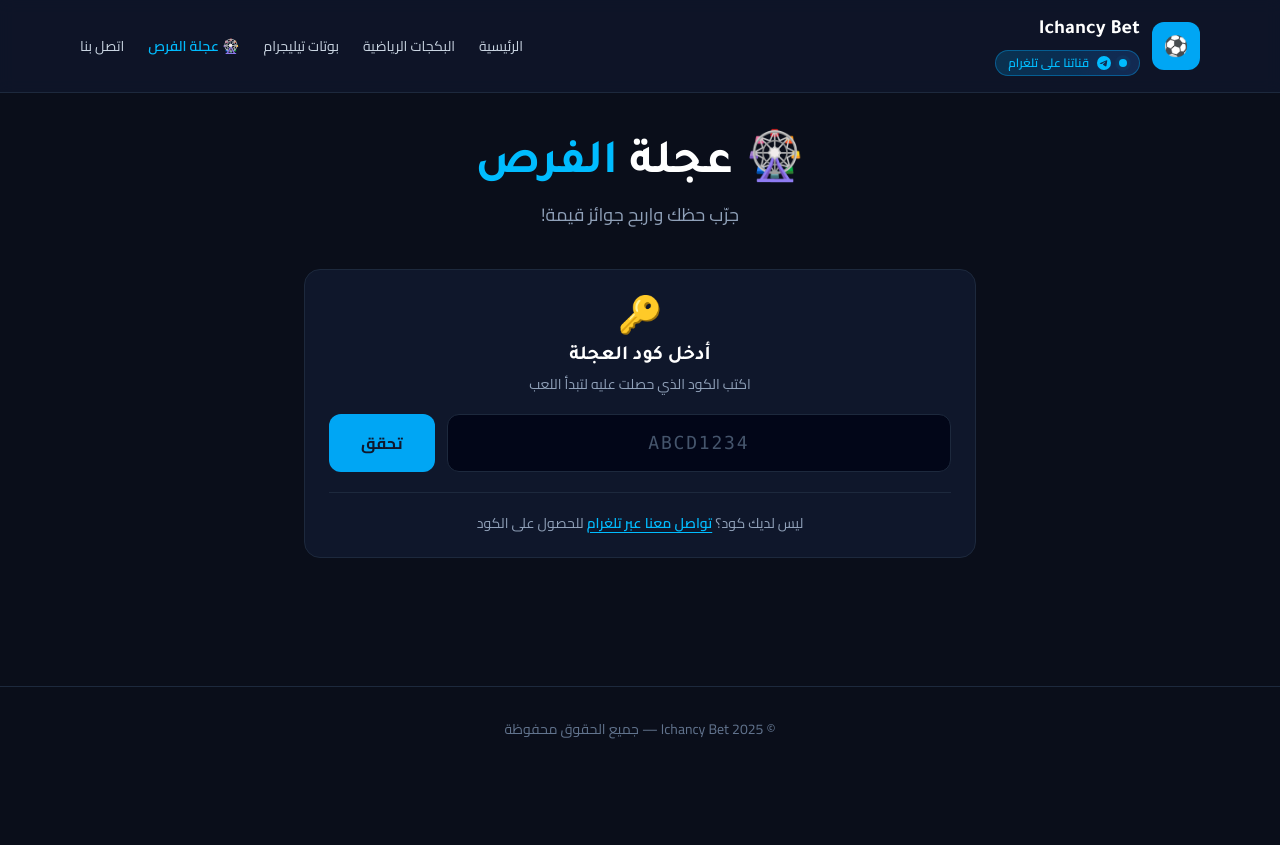
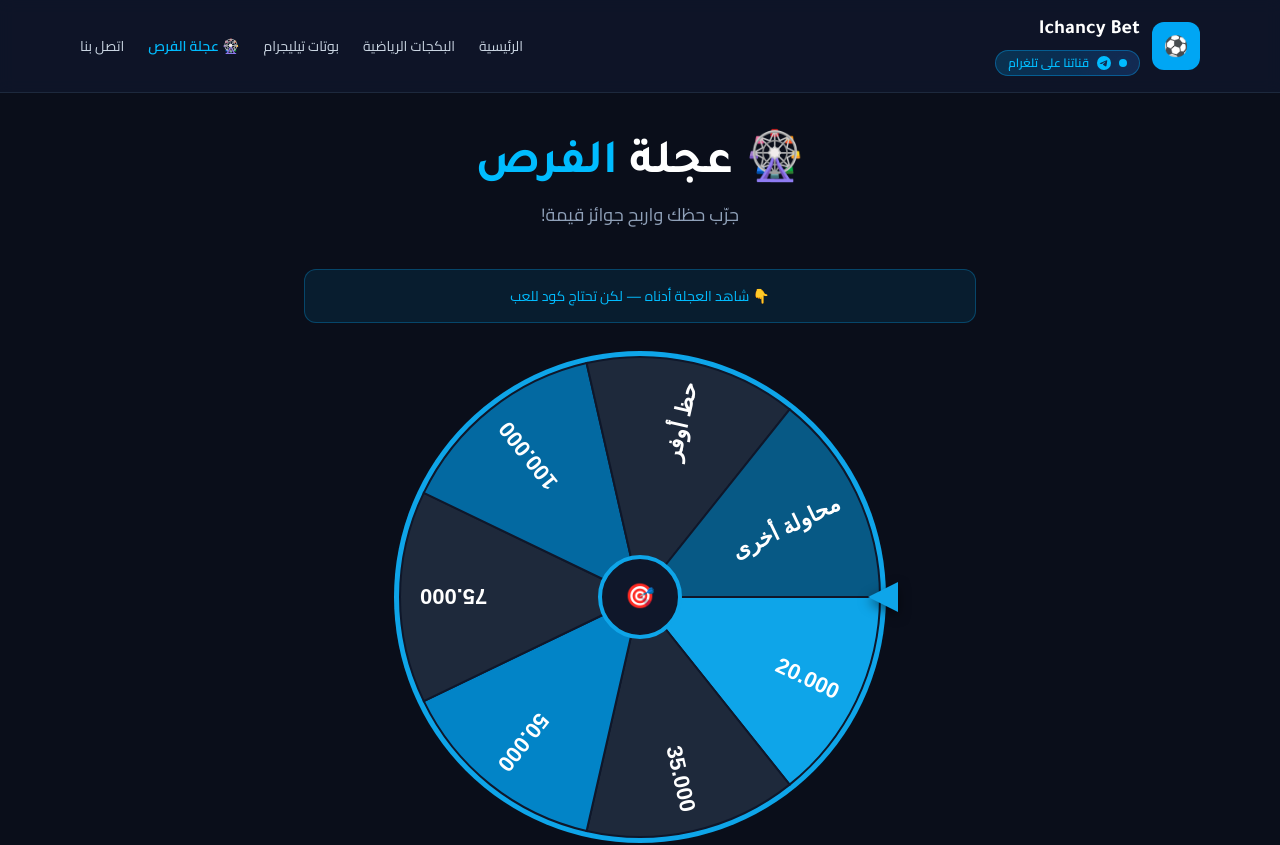
Before and after one commit to alaahadry231/albejat-sporty, a Next.js app: page /spin in a window 1280 px wide. Shown: the top 845 px of the page. Before the commit the page ends 800 px from the top, so only its background shows below. Built offline with nearby package versions, Linux system fonts and the light colour scheme.

Commit message:
Show wheel before code verification

```diff
--- a/src/components/SpinWheel.tsx
+++ b/src/components/SpinWheel.tsx
@@ -19,9 +19,6 @@
   { label: "محاولة أخرى", value: "محاولة أخرى", color: "#075985", type: "retry" },
 ];
 
-// القناة العامة (زر الهيدر)
-const TELEGRAM_CHANNEL = "https://t.me/ichancy_bets1";
-// الحساب الشخصي (للكود)
 const TELEGRAM_CONTACT = "https://t.me/Ichancy_bets";
 
 export default function SpinWheel() {
@@ -135,7 +132,7 @@
   };
 
   const spin = () => {
-    if (spinning || !verifiedCode) return;
+    if (spinning || !verifiedCode || result) return;
     setResult(null);
     setSpinning(true);
 
@@ -205,8 +202,37 @@
 
   return (
     <div className="flex flex-col items-center gap-6 w-full max-w-2xl mx-auto">
-      {/* Code Input Section */}
-      {!verifiedCode && (
+      {/* Info Banner */}
+      {!verifiedCode && !result && (
+        <div className="w-full p-4 rounded-xl bg-sky-500/10 border border-sky-500/30 text-sky-400 text-sm text-center">
+          👇 شاهد العجلة أدناه — لكن تحتاج كود للعب
+        </div>
+      )}
+
+      {/* Wheel - Always visible */}
+      <div className="relative">
+        <div className="absolute top-1/2 -right-2 -translate-y-1/2 z-10 pointer-events-none">
+          <div
+            className="w-0 h-0"
+            style={{
+              borderTop: "15px solid transparent",
+              borderBottom: "15px solid transparent",
+              borderRight: "30px solid #0ea5e9",
+              filter: "drop-shadow(0 4px 6px rgba(0,0,0,0.5))",
+            }}
+          ></div>
+        </div>
+
+        <canvas
+          ref={canvasRef}
+          width={500}
+          height={500}
+          className="max-w-full h-auto"
+        />
+      </div>
+
+      {/* Code Input - Show before verification */}
+      {!verifiedCode && !result && (
         <div className="w-full bg-slate-900 rounded-2xl border border-slate-800 p-6">
           <div className="text-center mb-5">
             <div className="text-4xl mb-2">🔑</div>
@@ -269,30 +295,6 @@
           <span className="font-mono" dir="ltr">
             {verifiedCode}
           </span>
-        </div>
-      )}
-
-      {/* Wheel */}
-      {verifiedCode && (
-        <div className="relative">
-          <div className="absolute top-1/2 -right-2 -translate-y-1/2 z-10 pointer-events-none">
-            <div
-              className="w-0 h-0"
-              style={{
-                borderTop: "15px solid transparent",
-                borderBottom: "15px solid transparent",
-                borderRight: "30px solid #0ea5e9",
-                filter: "drop-shadow(0 4px 6px rgba(0,0,0,0.5))",
-              }}
-            ></div>
-          </div>
-
-          <canvas
-            ref={canvasRef}
-            width={500}
-            height={500}
-            className="max-w-full h-auto"
-          />
         </div>
       )}
 
```
